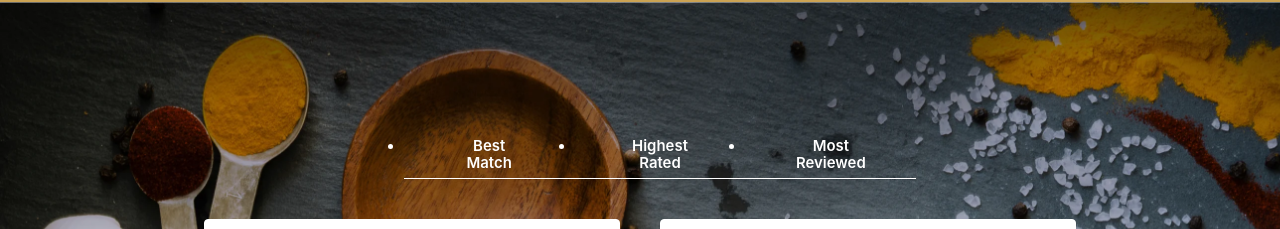
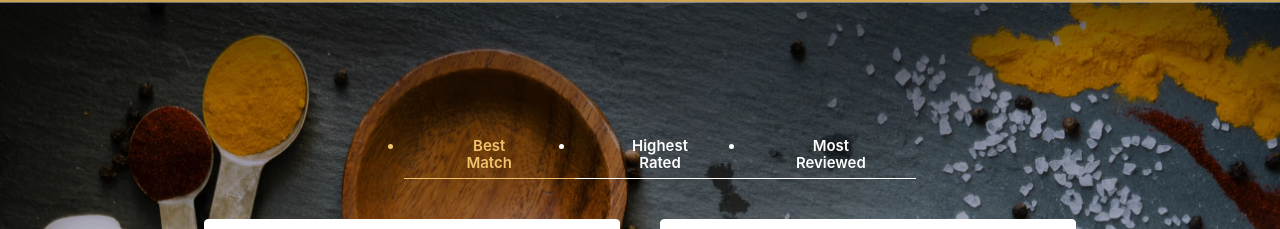
Before and after one commit to prahmanian/ravenous, a React (Create React App) app: page / in a window 1280 px wide. Shown: the part 70-299 px from the top of the page. Built offline with nearby package versions, Linux system fonts and the light colour scheme.

Commit message:
added className to renderSortByOptions

```diff
--- a/src/components/SearchBar/SearchBar.js
+++ b/src/components/SearchBar/SearchBar.js
@@ -19,6 +19,7 @@
         }
     }
 
+    // lets us dynamically set the class values
     getSortByClass(sortByOption) {
         if (this.state.sortBy === sortByOption) {
             return 'active'
@@ -32,7 +33,7 @@
     renderSortByOptions() {
         return Object.keys(this.sortByOptions).map(sortByOption => {
             let sortByOptionValue = this.sortByOptions[sortByOption]
-            return <li key={sortByOptionValue}>{sortByOption}</li>
+            return <li key={sortByOptionValue} className={this.getSortByClass(sortByOptionValue)}>{sortByOption}</li>
         })
     }
 
```
